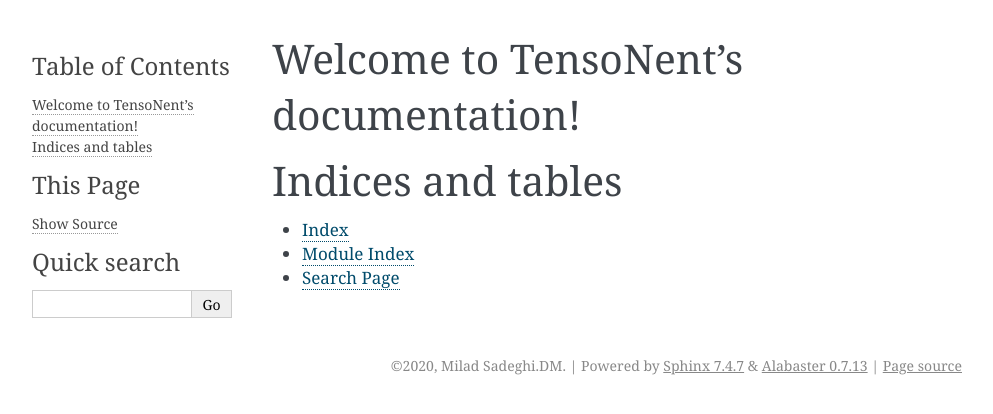
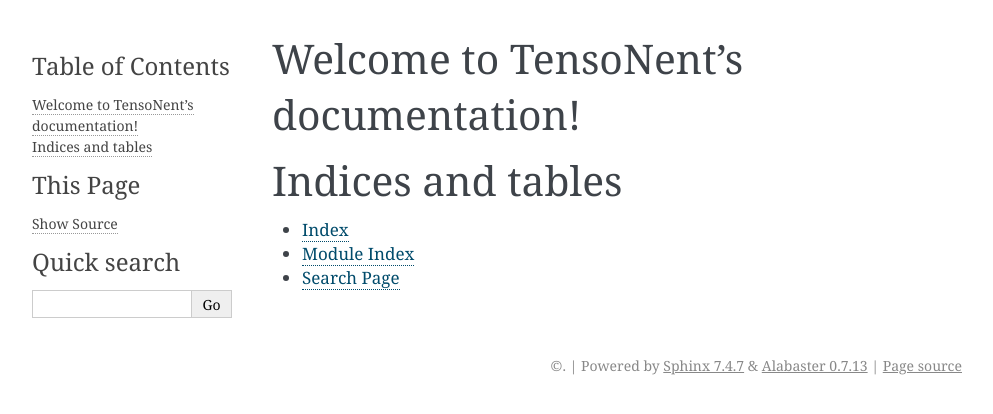
Before and after one commit to TensoNent/tensonent, a Sphinx documentation site: the page built from docs/source/index.rst, in a window 1280 px wide. Shown: the top 414 px of the page, without its empty margins (148-1141 px from the left). Built offline with Sphinx 7.4.7, drawn with Linux system fonts in a browser that asks for light colours.

Commit message:
changing copyright statement

```diff
--- a/docs/source/conf.py
+++ b/docs/source/conf.py
@@ -18,7 +18,7 @@
 # -- Project information -----------------------------------------------------
 
 project = 'TensoNent'
-copyright = '2020, Milad Sadeghi.DM'
+copyright()
 author = 'Milad Sadeghi.DM'
 
 # The full version, including alpha/beta/rc tags
```
